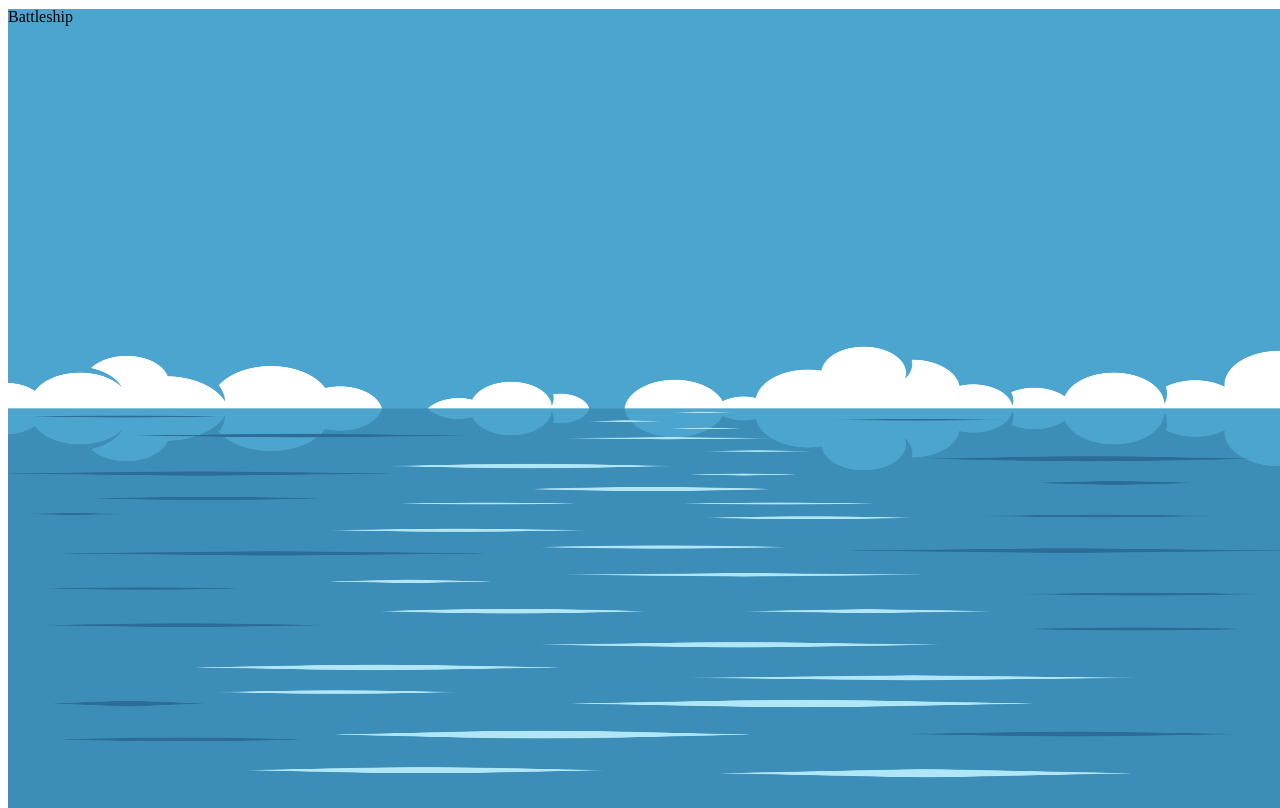
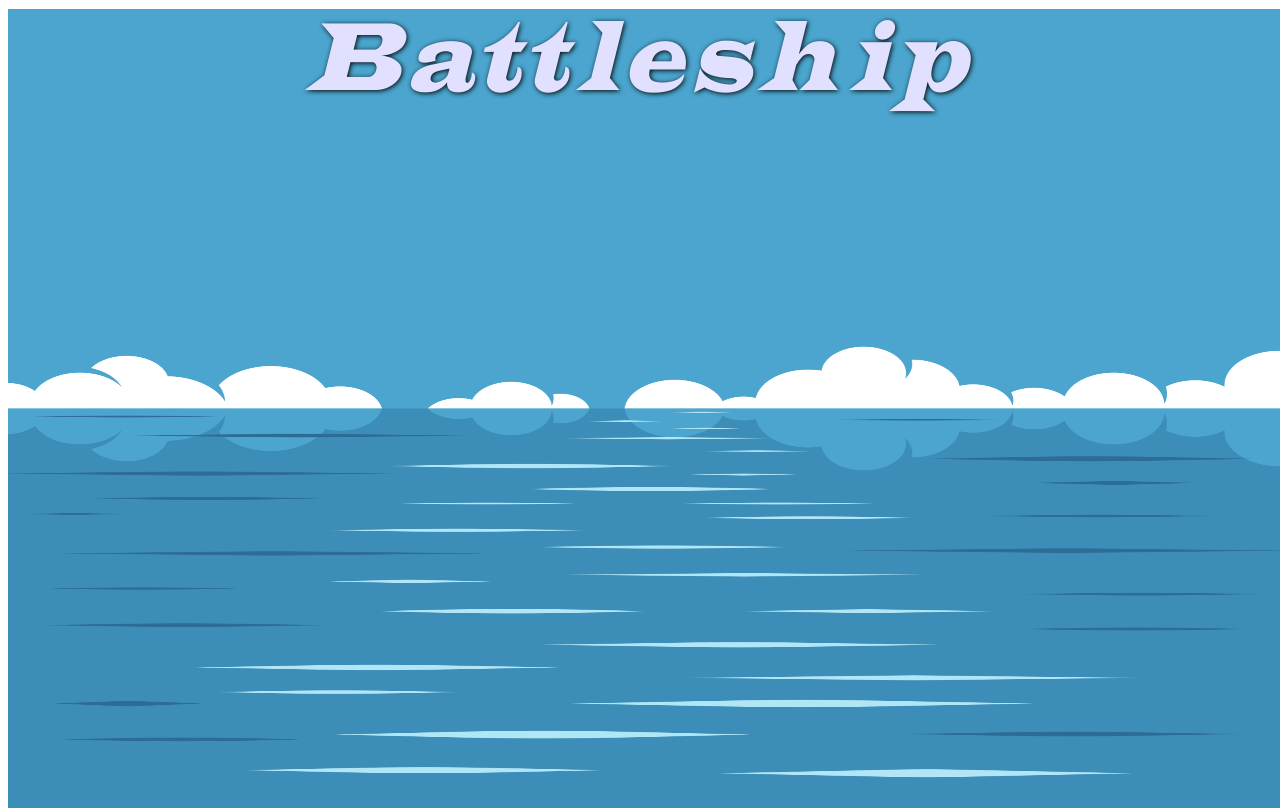
Before and after one commit to benlgw/battleship, a website built with Vite: page index.html in a window 1280 px wide. Built offline with nearby package versions, Linux system fonts and the light colour scheme.

Commit message:
add style for header

```diff
--- a/src/style.css
+++ b/src/style.css
@@ -1,6 +1,30 @@
+@font-face {
+    font-family: "Indubitably";
+    src:
+        url("./assets/fonts/Indubita/Indubitably.woff2") format("woff2"),
+        url("./assets/fonts/Indubita/Indubitably.woff") format("woff");
+    font-weight: normal;
+    font-style: normal;
+    font-display: swap;
+}
+
 img {
     position: absolute;
     z-index: -1;
     height: 100%;
     width: 100%;
 }
+
+header {
+    display: flex;
+    justify-content: center;
+    align-items: center;
+
+    height: 100px;
+    font-family: "Indubitably";
+    font-style: italic;
+    font-size: 100px;
+    letter-spacing: 10px;
+    color: rgb(225, 225, 255);
+    text-shadow: 1px 1px 5px black;
+}
```
Also changed, not shown: src/assets/fonts/Indubita/Indubitably.woff (added), src/assets/fonts/Indubita/Indubitably.woff2 (added).
